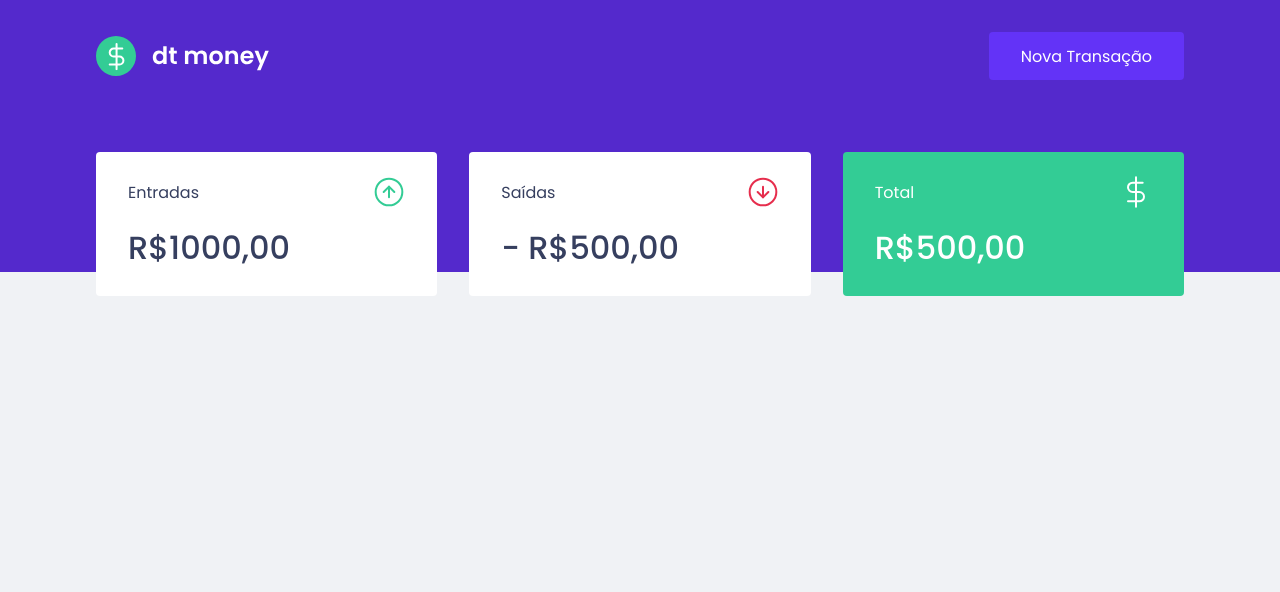
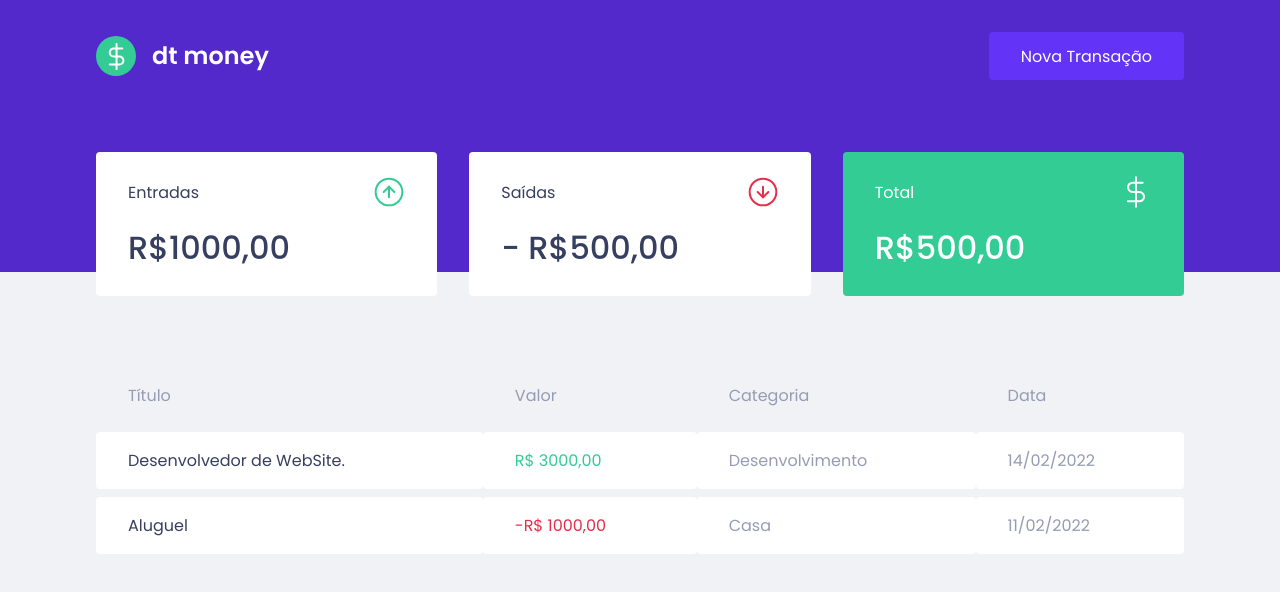
Before and after one commit to devrodrigocsoares/dtmoney, a React (Create React App) app: page / in a window 1280 px wide. Shown: the top 592 px of the page. Built offline with nearby package versions, Linux system fonts and the light colour scheme.

Commit message:
TransactionTable component created. The above lists statically added transactions.

```diff
--- /dev/null
+++ b/src/components/TransactionsTable/index.tsx
@@ -0,0 +1,34 @@
+import { Container } from "./style";
+
+export function TransactionsTable(){
+  return(
+    <Container>
+      <table>
+        <thead>
+          <tr>
+            <th>Título</th>
+            <th>Valor</th>
+            <th>Categoria</th>
+            <th>Data</th>
+          </tr>
+        </thead>
+
+        <tbody>
+          <tr>
+            <td>Desenvolvedor de WebSite.</td>
+            <td className="deposit">R$ 3000,00</td>
+            <td>Desenvolvimento</td>
+            <td>14/02/2022</td>
+          </tr>
+
+          <tr>
+            <td>Aluguel</td>
+            <td className="withdraw">-R$ 1000,00</td>
+            <td>Casa</td>
+            <td>11/02/2022</td>
+          </tr>
+        </tbody>
+      </table>
+    </Container>
+  );
+}
--- /dev/null
+++ b/src/components/TransactionsTable/style.ts
@@ -0,0 +1,42 @@
+import styled from "styled-components";
+
+export const Container = styled.div`
+
+  margin-top: 4rem;
+
+  table{
+    width: 100%;
+    border-spacing: 0 0.5rem;
+
+  }
+
+  th{
+    color: var(--text-body);
+    padding: 1rem 2rem;
+    font-weight: 400;
+    text-align: left;
+    line-height: 1.5rem;
+  }
+
+  td{
+    padding: 1rem 2rem;
+    border: 0;
+    background: var(--shape);
+    color: var(--text-body);
+    border-radius: 0.25rem;
+
+      &:first-child{
+        color: var(--text-title);
+
+      }
+
+      &.deposit{
+        color: var(--green);
+      }
+
+      &.withdraw{
+        color: var(--red);
+      }
+  }
+
+`;
--- a/src/components/dashboard/index.tsx
+++ b/src/components/dashboard/index.tsx
@@ -1,4 +1,5 @@
 import { Summary } from "../Summary";
+import { TransactionsTable } from "../TransactionsTable";
 import { Container } from "./style";
 
 
@@ -6,6 +7,7 @@
   return(
     <Container>
       <Summary></Summary>
+      <TransactionsTable></TransactionsTable>
 
     </Container>
 
```
